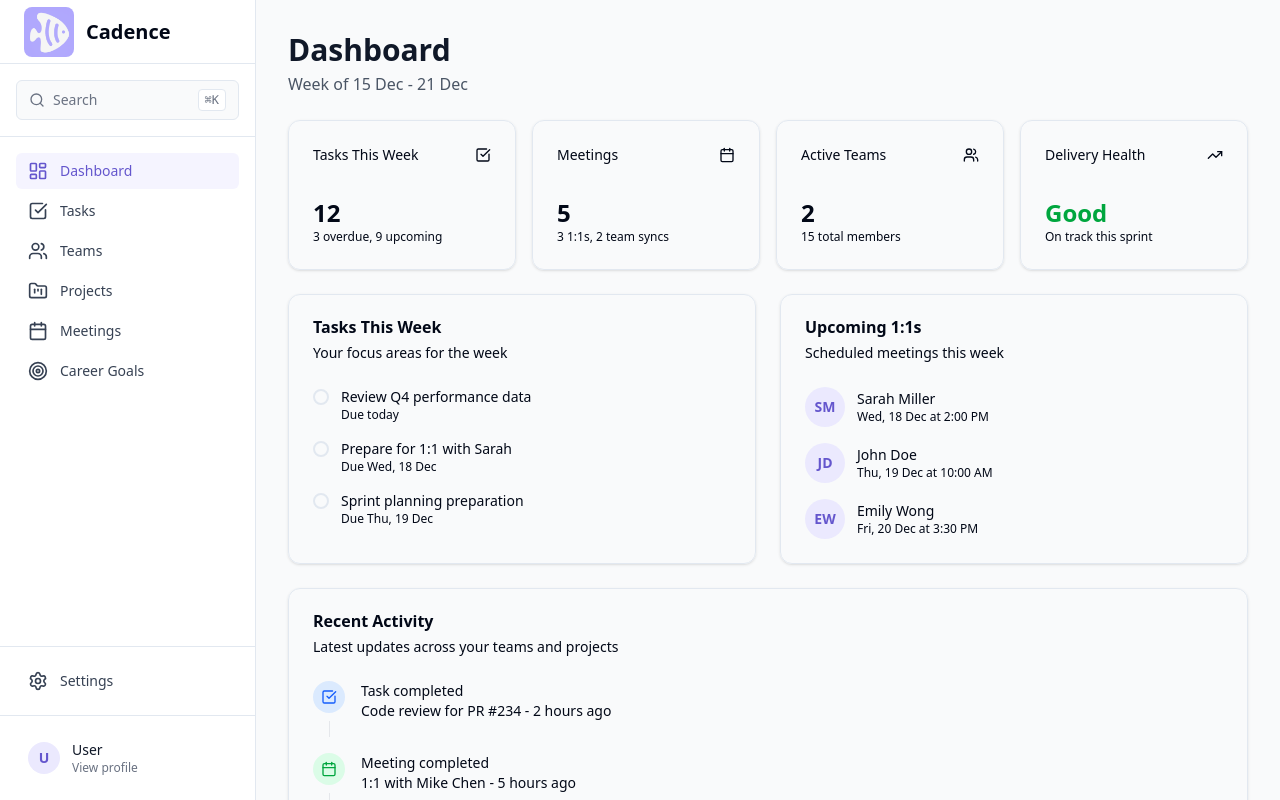
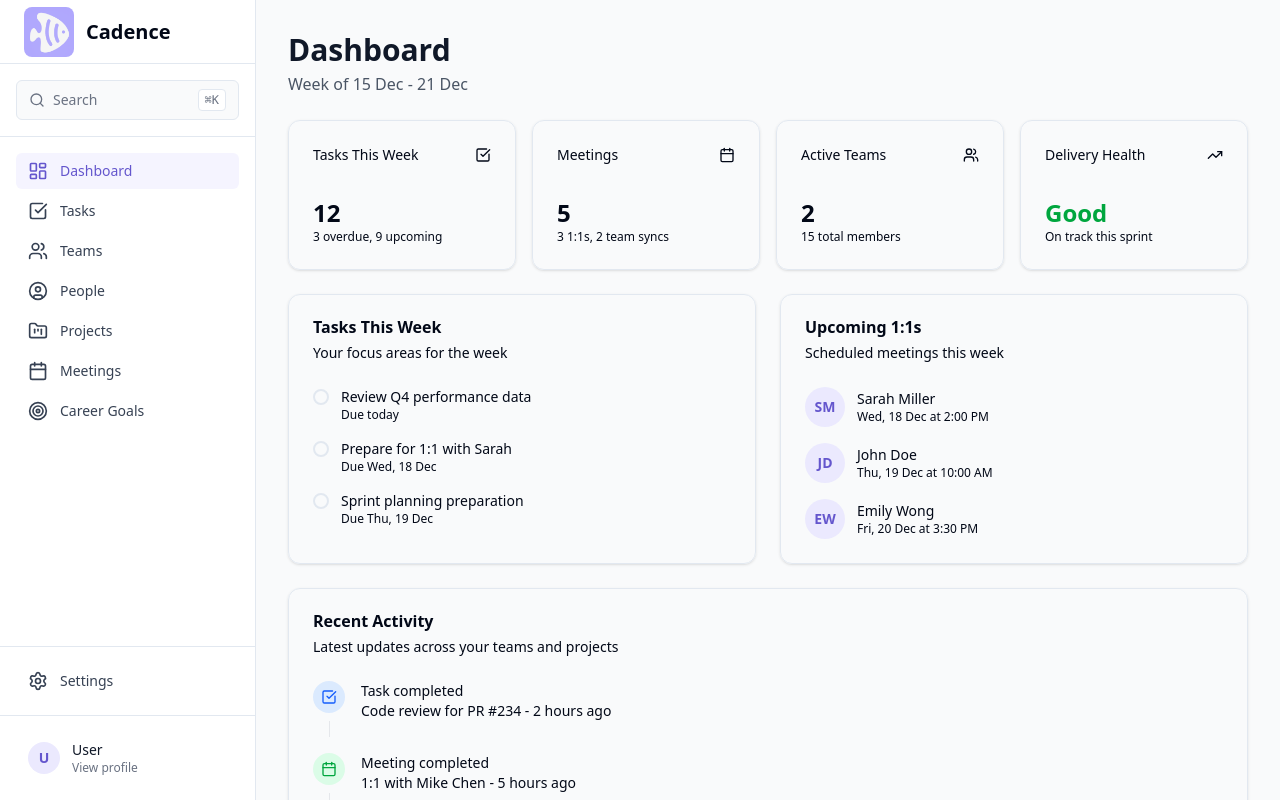
Before and after one commit to shiphrahx/Cadence, a Next.js app: page / in a window 1280 px wide. Built offline with nearby package versions, Linux system fonts and the light colour scheme.

Commit message:
fix: Add People navigation item to sidebar menu
- Add People menu item with UserCircle icon
- Position between Teams and Projects in navigation

```diff
--- a/components/sidebar.tsx
+++ b/components/sidebar.tsx
@@ -7,6 +7,7 @@ import {
   LayoutDashboard,
   CheckSquare,
   Users,
+  UserCircle,
   FolderKanban,
   Calendar,
   Target,
@@ -19,6 +20,7 @@ const navigation = [
   { name: "Dashboard", href: "/", icon: LayoutDashboard },
   { name: "Tasks", href: "/tasks", icon: CheckSquare },
   { name: "Teams", href: "/teams", icon: Users },
+  { name: "People", href: "/people", icon: UserCircle },
   { name: "Projects", href: "/projects", icon: FolderKanban },
   { name: "Meetings", href: "/meetings", icon: Calendar },
   { name: "Career Goals", href: "/career", icon: Target },
```
